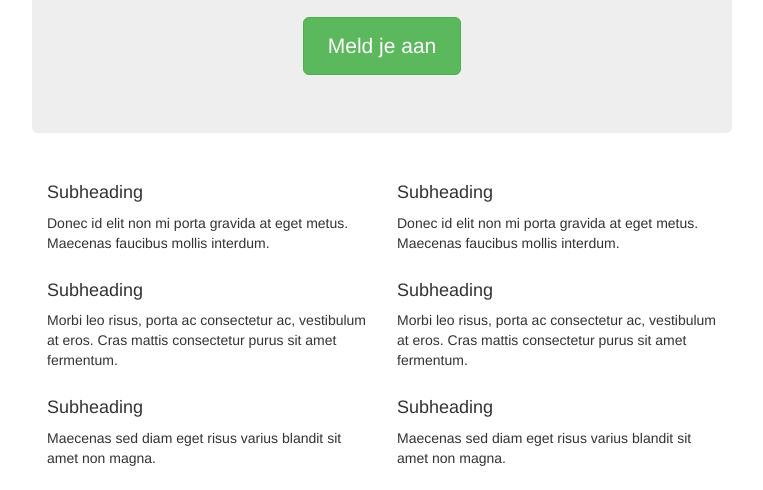
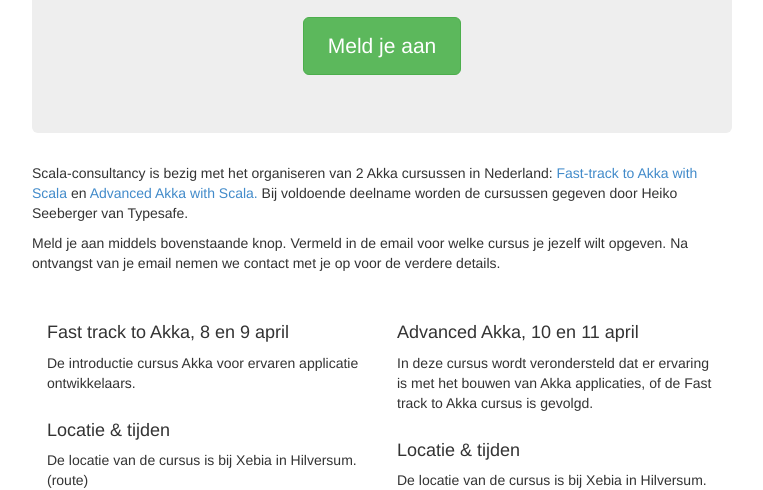
Before and after one commit to awouda/akkacourse, a plain HTML site: page index.html in a window 1280 px wide. Shown: the part 313-803 px from the top of the page, without its empty margins (258-1021 px from the left). Drawn offline with Linux system fonts and the light colour scheme.

Commit message:
some more details

```diff
--- a/index.html
+++ b/index.html
@@ -41,27 +41,40 @@
         <p><a class="btn btn-lg btn-success" href="mailto:info@scalaconsultancy.nl?subject=Aanmelding Akka cursus" role="button">Meld je aan</a></p>
       </div>
 
+	 <p>
+		 Scala-consultancy is bezig met het organiseren van 2 Akka cursussen in Nederland: <a href="http://typesafe.com/how/training/fasttracktoakkawithscala">Fast-track to Akka with Scala</a> en <a href="http://typesafe.com/how/training/advancedakkawithscala">Advanced Akka with Scala.</a>
+		 Bij voldoende deelname worden de cursussen gegeven door Heiko Seeberger van Typesafe.
+
+	 </p>
+
+	 <p>
+		Meld je aan middels bovenstaande knop. Vermeld in de email voor welke cursus je jezelf wilt opgeven. Na ontvangst van je email nemen we contact met je op voor de verdere details.
+	 </p>
+
       <div class="row marketing">
         <div class="col-lg-6">
-          <h4>Subheading</h4>
-          <p>Donec id elit non mi porta gravida at eget metus. Maecenas faucibus mollis interdum.</p>
+          <h4>Fast track to Akka, 8 en 9 april</h4>
+          <p>De introductie cursus Akka voor ervaren applicatie ontwikkelaars. </p>
 
-          <h4>Subheading</h4>
-          <p>Morbi leo risus, porta ac consectetur ac, vestibulum at eros. Cras mattis consectetur purus sit amet fermentum.</p>
+          <h4>Locatie & tijden</h4>
+          <p>De locatie van de cursus is bij Xebia in Hilversum. (route)</p>
+	      <p>De cursus is verdeeld over 2 dagen, 8 en 9 april. 9:00 uur start de cursus en zo rond 17:00 zal een cursusdag afgelopen zijn.</p>
 
-          <h4>Subheading</h4>
-          <p>Maecenas sed diam eget risus varius blandit sit amet non magna.</p>
+          <h4>Prijs</h4>
+          <p>De prijs voor deze cursus bedraag &euro;1200,- ex BTW.</p>
+
         </div>
 
         <div class="col-lg-6">
-          <h4>Subheading</h4>
-          <p>Donec id elit non mi porta gravida at eget metus. Maecenas faucibus mollis interdum.</p>
+          <h4>Advanced Akka, 10 en 11 april</h4>
+          <p>In deze cursus wordt verondersteld dat er ervaring is met het bouwen van Akka applicaties, of de Fast track to Akka cursus is gevolgd.</p>
 
-          <h4>Subheading</h4>
-          <p>Morbi leo risus, porta ac consectetur ac, vestibulum at eros. Cras mattis consectetur purus sit amet fermentum.</p>
+	      <h4>Locatie & tijden</h4>
+	        <p>De locatie van de cursus is bij Xebia in Hilversum. (route)</p>
+	        <p>De cursus is verdeeld over 2 dagen, 10 en 11 april. 9:00 uur start de cursus en zo rond 17:00 zal een cursusdag afgelopen zijn.</p>
 
-          <h4>Subheading</h4>
-          <p>Maecenas sed diam eget risus varius blandit sit amet non magna.</p>
+	        <h4>Prijs</h4>
+	        <p>De prijs voor deze cursus bedraag &euro;1200,- ex BTW.</p>
         </div>
       </div>
 
```
